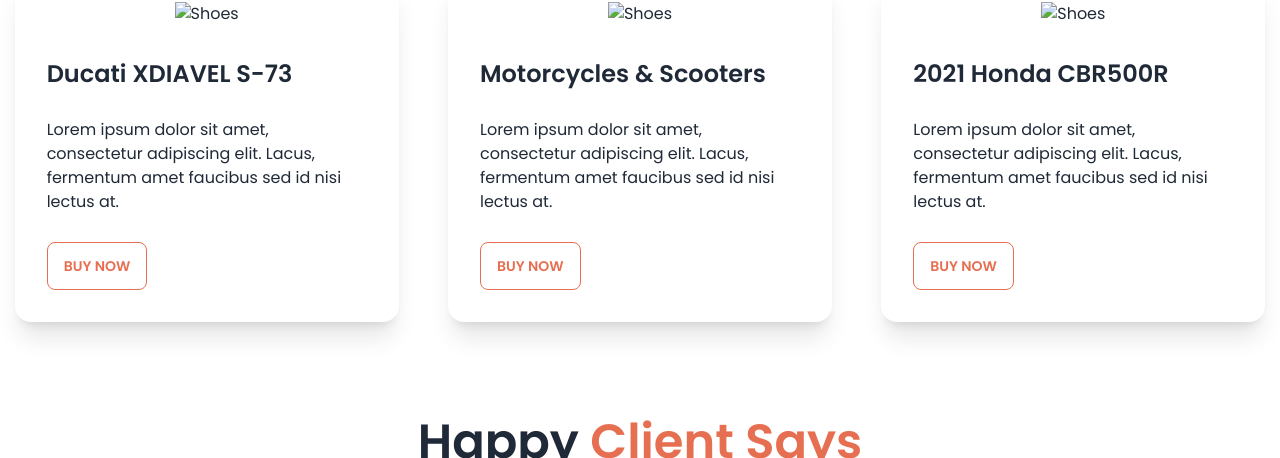
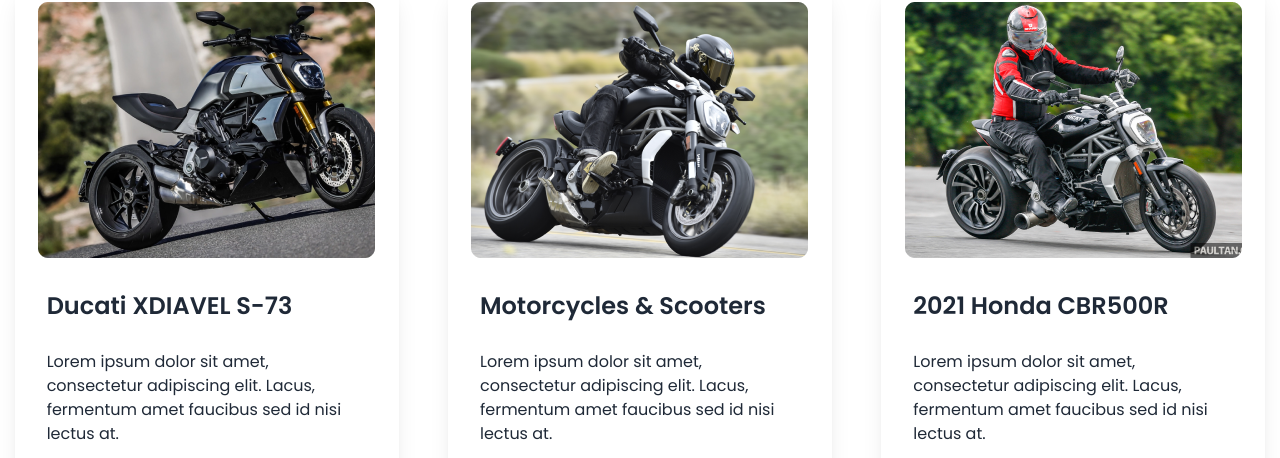
Before and after one commit to S-a-b-b-i-R/biker-zone-daisyUI, a plain HTML site: page index.html in a window 1280 px wide. Shown: the part 688-1146 px from the top of the page. Drawn offline with nearby package versions, Linux system fonts and the light colour scheme; the site is published under a folder, as on GitHub Pages, so addresses that start at the root find nothing.

Commit message:
fixed img sources

```diff
--- a/index.html
+++ b/index.html
@@ -167,7 +167,7 @@
             <h3 class="text-5xl font-semibold text-center">Latest Bikes</h3>
             <div class="grid gap-5 grid-cols-1 md:grid-cols-3 lg:grid-cols-3">
                 <div class="card w-96 bg-base-100 shadow-xl justify-self-center">
-                    <figure class="pt-6"><img src="/images/others/latest1.png" alt="Shoes" /></figure>
+                    <figure class="pt-6"><img src="./images/others/latest1.png" alt="Shoes" /></figure>
                     <div class="card-body space-y-5">
                         <h2 class="card-title font-poppins text-2xl font-semibold">Ducati XDIAVEL S-73</h2>
                         <p>Lorem ipsum dolor sit amet, consectetur adipiscing elit. Lacus, fermentum amet faucibus sed
@@ -180,7 +180,7 @@
                     </div>
                 </div>
                 <div class="card w-96 bg-base-100 shadow-xl justify-self-center">
-                    <figure class="pt-6"><img src="/images/others/latest2.png" alt="Shoes" /></figure>
+                    <figure class="pt-6"><img src="./images/others/latest2.png" alt="Shoes" /></figure>
                     <div class="card-body space-y-5">
                         <h2 class="card-title font-poppins text-2xl font-semibold">Motorcycles & Scooters</h2>
                         <p>Lorem ipsum dolor sit amet, consectetur adipiscing elit. Lacus, fermentum amet faucibus sed
@@ -193,7 +193,7 @@
                     </div>
                 </div>
                 <div class="card w-96 bg-base-100 shadow-xl justify-self-center">
-                    <figure class="pt-6"><img src="/images/others/latest3.png" alt="Shoes" /></figure>
+                    <figure class="pt-6"><img src="./images/others/latest3.png" alt="Shoes" /></figure>
                     <div class="card-body space-y-5">
                         <h2 class="card-title font-poppins text-2xl font-semibold">2021 Honda CBR500R</h2>
                         <p>Lorem ipsum dolor sit amet, consectetur adipiscing elit. Lacus, fermentum amet faucibus sed
```
